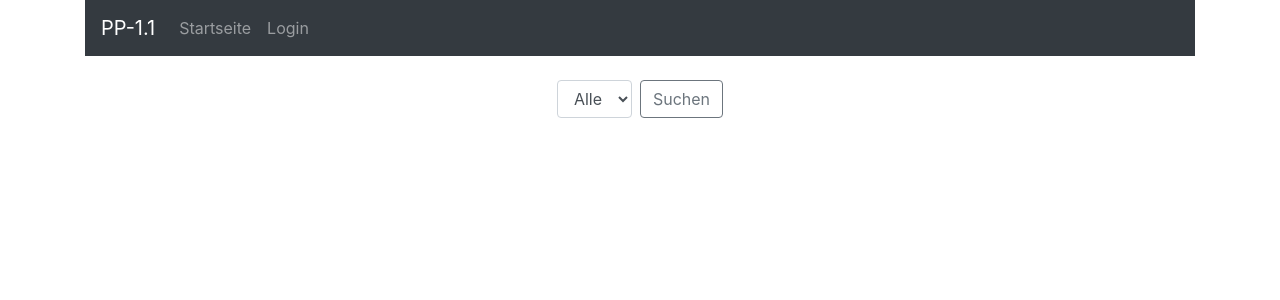
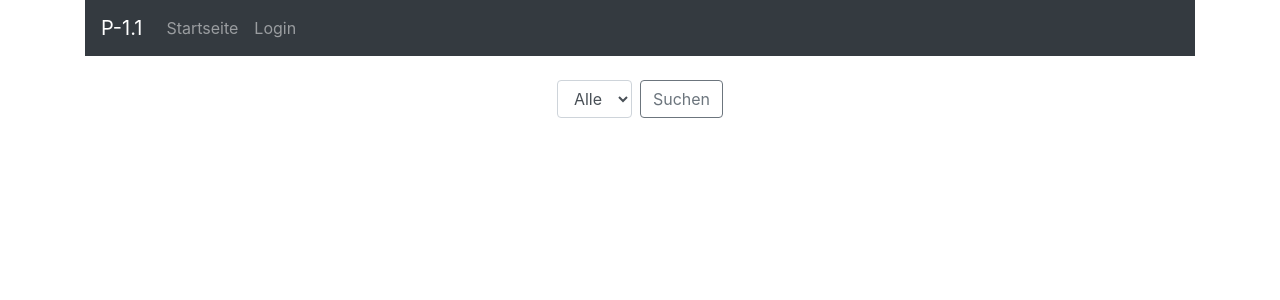
Before and after one commit to adticket/simpleNews, a PHP site: page / in a window 1280 px wide. Shown: the top 300 px of the page. Run offline with PHP 8.4, Linux system fonts and the light colour scheme; data that the repository does not hold is empty.

Commit message:
navbar name and spacing

```diff
--- a/views/layout/header.php
+++ b/views/layout/header.php
@@ -7,7 +7,7 @@
 <body>
 <div class="container">
     <nav class="navbar navbar-expand-sm navbar-dark bg-dark">
-        <div class="navbar-brand mb-0">PP-1.1</div>
+        <div class="navbar-brand mb-0">P-1.1</div>
         <button class="navbar-toggler" type="button" data-toggle="collapse" data-target="#mynav">
             <span class="navbar-toggler-icon"></span>
         </button>
```
Also changed, not shown: src/Entry/EntryController.php (+12 -0 lines).
